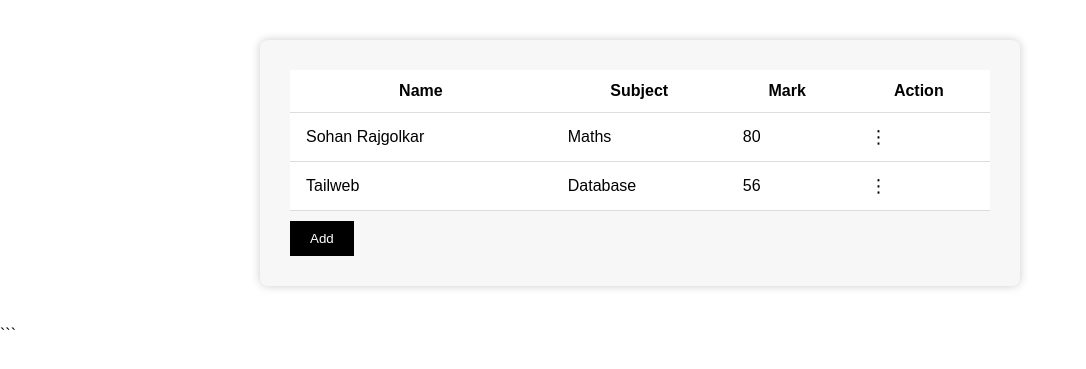
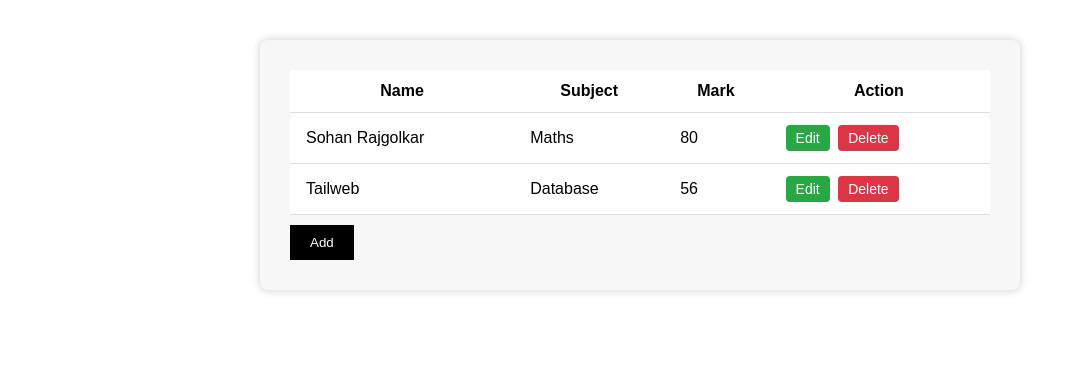
Before and after one commit to sohan-r/student-management-app, a Flask app: page /home in a window 1280 px wide. Shown: the part 59-428 px from the top of the page, without its empty margins (0-1086 px from the left). Run offline with Flask 3, Linux system fonts and the light colour scheme; a user stored in the database is signed in; data comes from the database, SQL or seed files in the repository; both versions use the stored data as it was after the commit.

Commit message:
All features working

````diff
--- a/app.py
+++ b/app.py
@@ -50,8 +50,20 @@ def add_student():
 
 @app.route('/edit/<int:id>', methods=['POST'])
 def edit_student(id):
-    # Placeholder for edit logic
+    name = request.form['name']
+    subject = request.form['subject']
+    marks = int(request.form['marks'])
+
+    conn = get_db_connection()
+    conn.execute('''
+        UPDATE students
+        SET name = ?, subject = ?, marks = ?
+        WHERE id = ?
+    ''', (name, subject, marks, id))
+    conn.commit()
+    conn.close()
     return redirect('/home')
+
 
 @app.route('/delete/<int:id>', methods=['POST'])
 def delete_student(id):
--- a/static/css/styles.css
+++ b/static/css/styles.css
@@ -177,3 +177,28 @@ th, td {
   margin-top: 10px;
   text-align: center;
 }
+.btn {
+  padding: 5px 10px;
+  margin: 0 2px;
+  border: none;
+  color: white;
+  border-radius: 4px;
+  cursor: pointer;
+  font-size: 14px;
+}
+
+.edit-btn {
+  background-color: #28a745; /* green */
+}
+
+.delete-btn {
+  background-color: #dc3545; /* red */
+}
+
+.edit-btn:hover {
+  background-color: #218838;
+}
+
+.delete-btn:hover {
+  background-color: #c82333;
+}
--- a/static/js/main.js
+++ b/static/js/main.js
@@ -13,3 +13,17 @@ window.onclick = function(event) {
     modal.style.display = "none";
   }
 };
+
+function openEditModal(id, name, subject, marks) {
+  document.getElementById("editModal").style.display = "block";
+  document.getElementById("editName").value = name;
+  document.getElementById("editSubject").value = subject;
+  document.getElementById("editMarks").value = marks;
+
+  const form = document.getElementById("editForm");
+  form.action = `/edit/${id}`;
+}
+
+function closeEditModal() {
+  document.getElementById("editModal").style.display = "none";
+}
--- a/templates/home.html
+++ b/templates/home.html
@@ -6,6 +6,7 @@
   <link rel="stylesheet" href="/static/css/styles.css">
 </head>
 <body>
+  <!-- Navbar -->
   <div class="navbar">
     <div class="logo">tailwebs.</div>
     <div class="nav-links">
@@ -14,6 +15,7 @@
     </div>
   </div>
 
+  <!-- Student Table -->
   <div class="container">
     <table>
       <thead>
@@ -31,26 +33,25 @@
           <td>{{ student.subject }}</td>
           <td>{{ student.marks }}</td>
           <td>
-            <div class="dropdown">
-              <button class="dropbtn">⋮</button>
-              <div class="dropdown-content">
-                <form method="POST" action="/edit/{{ student.id }}">
-                  <button type="submit">Edit</button>
-                </form>
-                <form method="POST" action="/delete/{{ student.id }}">
-                  <button type="submit">Delete</button>
-                </form>
-              </div>
-            </div>
+          <button class="btn edit-btn"
+          onclick='openEditModal({{ student.id }}, {{ student.name | tojson }}, {{ student.subject | tojson }}, {{ student.marks }})'>
+          Edit
+          </button>
+
+          <form method="POST" action="/delete/{{ student.id }}" style="display:inline;">
+          <button class="btn delete-btn" type="submit">Delete</button>
+          </form>
           </td>
         </tr>
         {% endfor %}
       </tbody>
     </table>
 
+    <!-- Add Student Button -->
     <button class="add-btn" onclick="openModal()">Add</button>
   </div>
 
+  <!-- Add Modal -->
   <div id="studentModal" class="modal">
     <div class="modal-content">
       <span class="close" onclick="closeModal()">&times;</span>
@@ -66,7 +67,23 @@
     </div>
   </div>
 
+  <!-- Edit Modal -->
+  <div id="editModal" class="modal">
+    <div class="modal-content">
+      <span class="close" onclick="closeEditModal()">&times;</span>
+      <form id="editForm" method="POST">
+        <label>Name:</label>
+        <input type="text" name="name" id="editName" required>
+        <label>Subject:</label>
+        <input type="text" name="subject" id="editSubject" required>
+        <label>Mark:</label>
+        <input type="number" name="marks" id="editMarks" required>
+        <button type="submit">Update</button>
+      </form>
+    </div>
+  </div>
+
+  <!-- Script -->
   <script src="/static/js/main.js"></script>
 </body>
 </html>
-```
````
Also changed, not shown: students.db.
